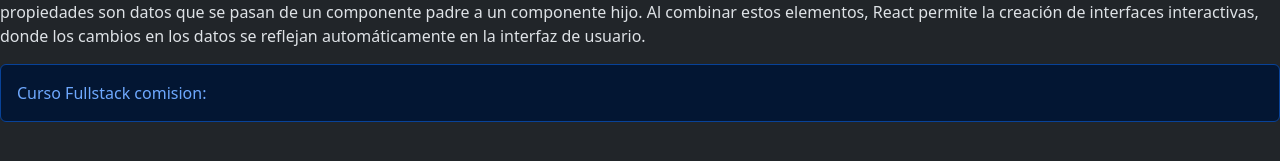
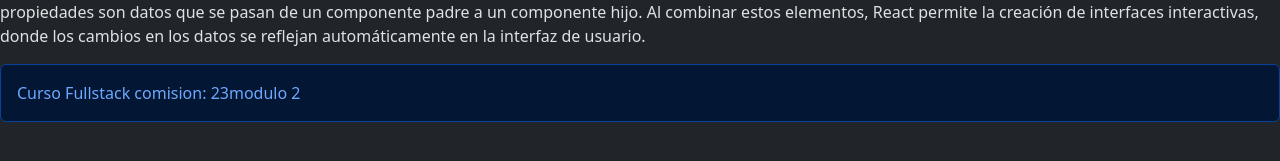
Before and after one commit to KarinaMirandaUTNFRT/contador, a React (Vite) app: page / in a window 1280 px wide. Shown: the part 349-510 px from the top of the page. Built offline with nearby package versions, Linux system fonts and the light colour scheme.

Commit message:
mi primer commit

```diff
--- a/components/Teoria.jsx
+++ b/components/Teoria.jsx
@@ -1,6 +1,7 @@
 import React from 'react'
 
-const Teoria = () => {
+//const Teoria = (props) => {
+  const Teoria = ({comisionProps, moduloProps}) =>{
   return (
     <section>
    <h2>Teoria de react</h2>
@@ -22,8 +23,9 @@ mantenimiento de aplicaciones a gran escala.</p>
        Cada componente en React puede tener su propio estado (state) y propiedades (props).
        El estado es una forma de almacenar y manejar datos internos del componente, mientras
        que las propiedades son datos que se pasan de un componente padre a un componente hijo. Al combinar estos elementos, React permite la creación de interfaces interactivas, donde los cambios en los datos se reflejan automáticamente en la interfaz de usuario.</p>
+
     <div className="alert alert-primary" role="alert">
-  Curso Fullstack comision:
+  Curso Fullstack comision: {comisionProps}{moduloProps}
 </div>
     </section>
   )
--- a/src/App.jsx
+++ b/src/App.jsx
@@ -1,9 +1,11 @@
 import Teoria from "/components/Teoria";
 function App() {
+   const comision =23
+   const modulo ="modulo 2"
   return (
     <main className="comtainer my-3">
       <h1 className="text-center">Hola Mundo con Reak</h1>
-      <Teoria />
+      <Teoria comisionProps={comision} moduloProps={modulo}/>
     </main>
   );
 }
```
Also changed, not shown: 1 other file (tests, documents, lock files or other folders).
